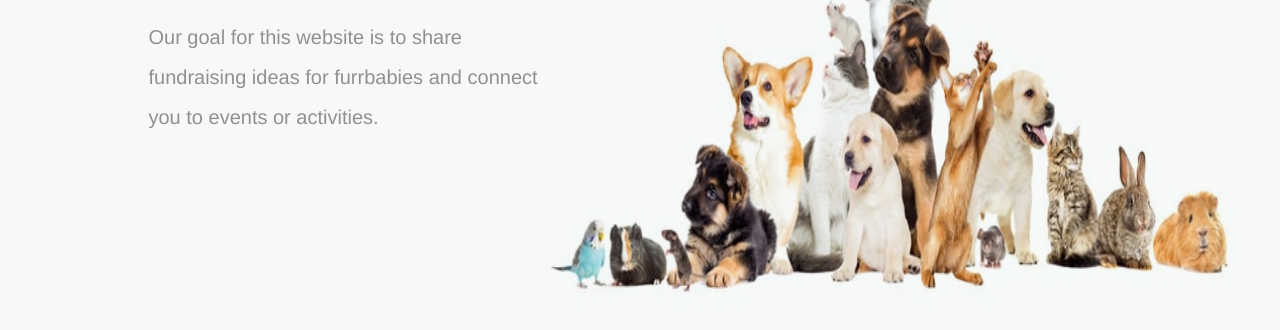
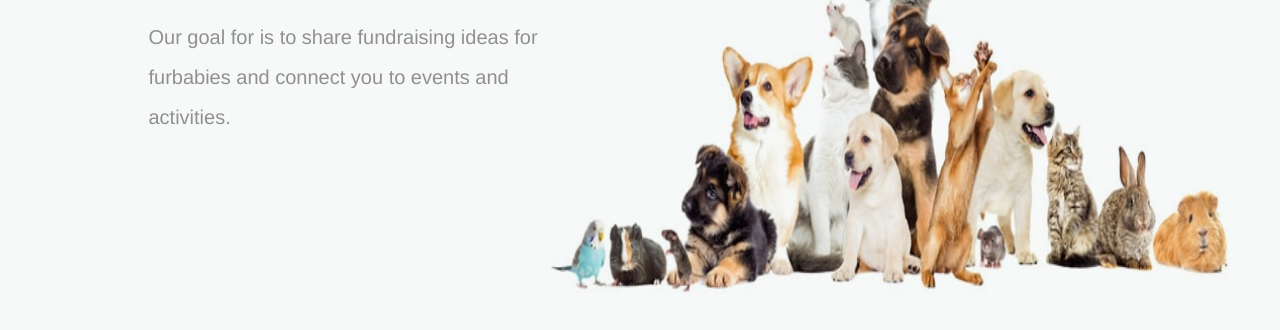
Before and after one commit to fundpaw/www, a plain HTML site: page index.html in a window 1280 px wide. Shown: the part 436-766 px from the top of the page. Drawn offline with Linux system fonts and the light colour scheme.

Commit message:
Update index.html

```diff
--- a/index.html
+++ b/index.html
@@ -26,8 +26,8 @@
         <div id="content">
             <div class="text">
                 <h2>Welcome, human!</h2>
-                <p> Our goal for this website is to share fundraising ideas for
-                    furrbabies and connect you to events or activities.
+                <p> Our goal for is to share fundraising ideas for
+                    furbabies and connect you to events and activities.
                 </p>
             </div>
             <div class="image">
```
